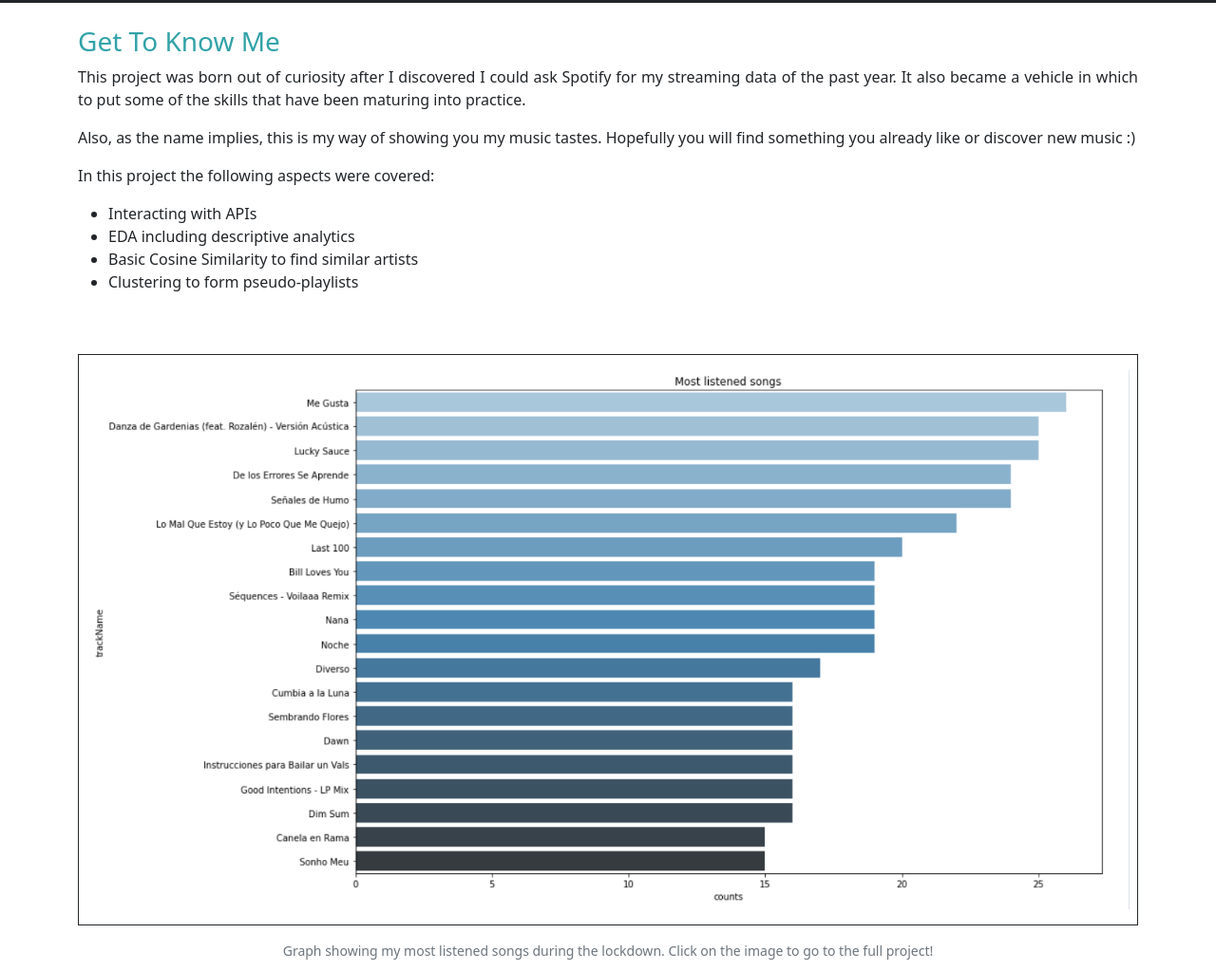
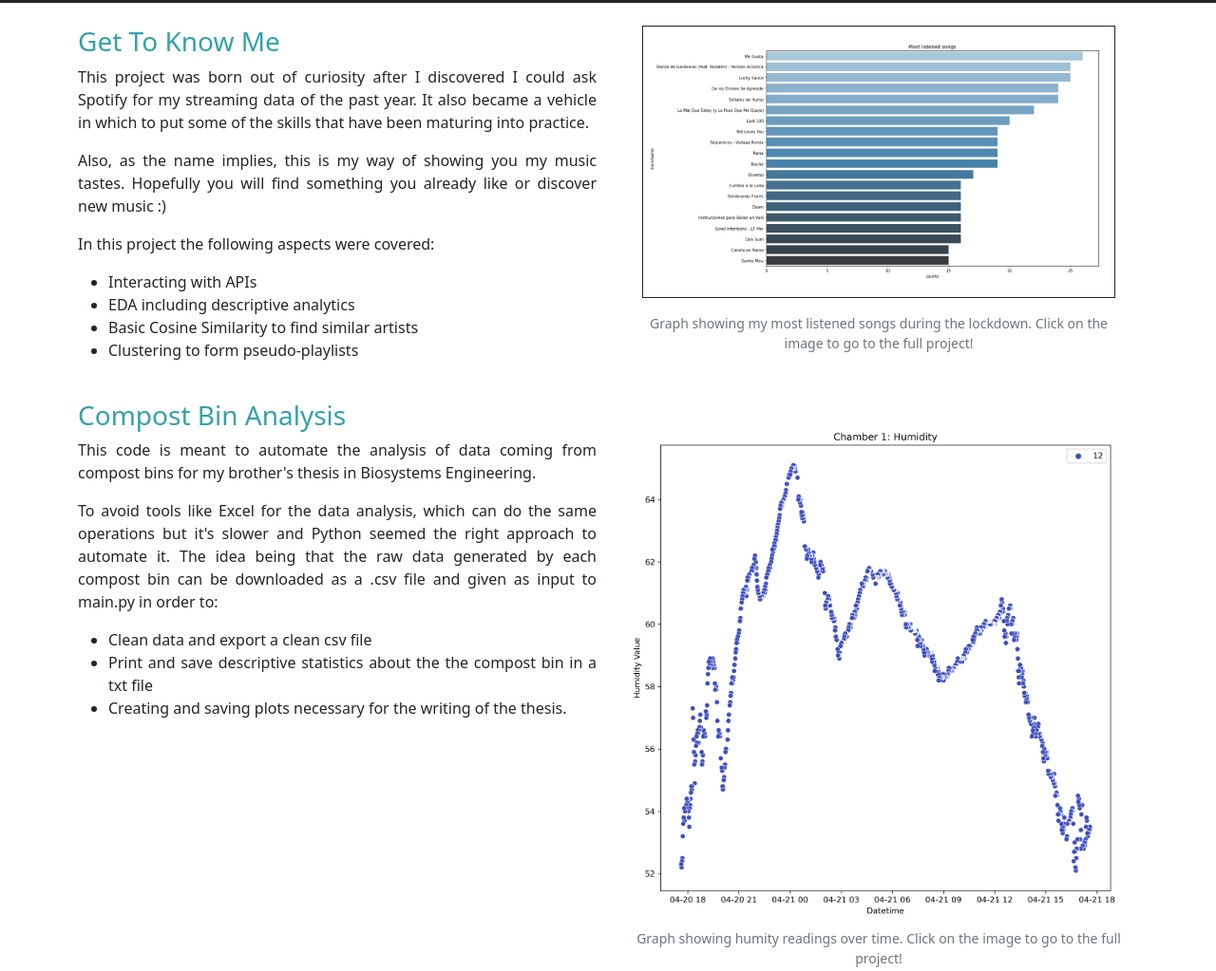
Before and after one commit to LuisMongeB/LuisMongeB.githhub.io, a plain HTML site: page pages/projects.html in a window 1280 px wide. Shown: the part 69-1092 px from the top of the page at 95% size. Drawn offline with nearby package versions, Linux system fonts and the light colour scheme.

Commit message:
Fix padding on spotify figure

```diff
--- a/pages/projects.html
+++ b/pages/projects.html
@@ -61,8 +61,8 @@
                             <li>Clustering to form pseudo-playlists</li>
                         </ul>
                     </div>
-                    <div class="col-x col2-projects py-4 d-sm-flex">
-                        <figure class="figure d-lg-block">
+                    <div class="col-lg col2-projects py-4 d-sm-flex">
+                        <figure class="figure d-lg-block px-4">
                             <a href="https://github.com/LuisMongeB/Get-To-Know-Me" target="_blank">
                                 <img class="figure-img img-fluid border border-dark py-3 col-sm" src="../images/mostListenedSongs.PNG" alt="My most listened songs on spotify">
                             </a>
@@ -71,7 +71,7 @@
                     </div>
                 </div>
                 <div class="row row1 d-md-flex">
-                    <div class="col col1-projects py-4">
+                    <div class="col col1-projects py-6">
                         <h3 class="project-titles">Compost Bin Analysis</h3>
                         <p>This code is meant to automate the analysis of data coming from compost bins for my brother's thesis in Biosystems Engineering.</p>
                         <p>To avoid tools like Excel for the data analysis, which can do the same operations but it's slower and Python seemed the right approach to automate it. The idea being that the raw data generated by each compost bin can be downloaded as a .csv file and given as input to main.py in order to:</p>
@@ -81,7 +81,7 @@
                             <li>Creating and saving plots necessary for the writing of the thesis.</li>
                         </ul>
                     </div>
-                    <div class="col-x col2-projects py-4">
+                    <div class="col-lg col2-projects py-4">
                         <figure class="figure d-sm-flex d-lg-block">
                             <a href="https://github.com/LuisMongeB/CompostAnalysis" target="_blank">
                                 <img class="figure-img img-fluid" src="../images/example_graph.png" alt="Humidity over time">
```
